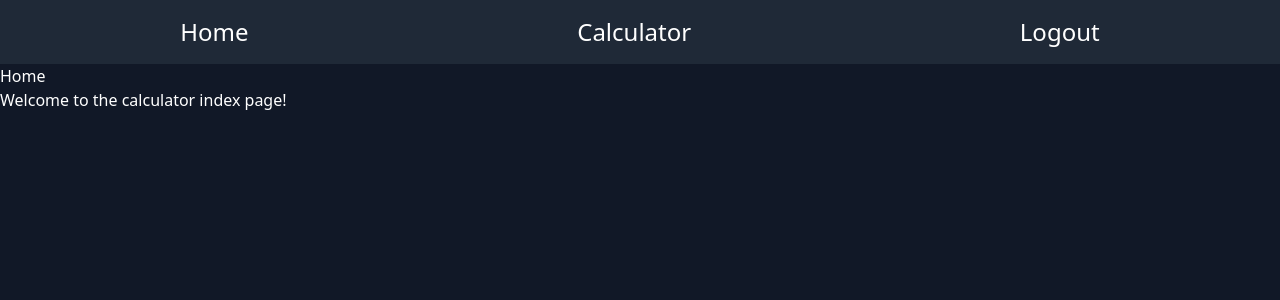
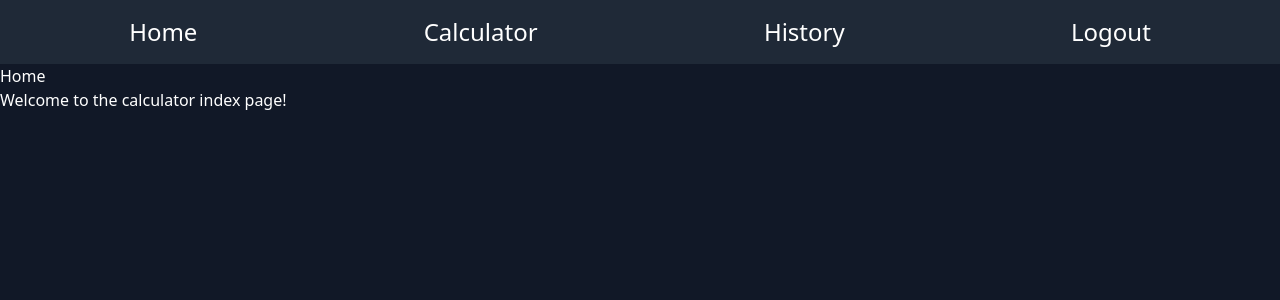
Before and after one commit to emilynievesb/loan_credit_calculator_django, a Django app: page / in a window 1280 px wide. Shown: the top 300 px of the page. Run offline with Django 5.2, Linux system fonts and the light colour scheme; the visitor is signed in with stand-in values (Sample User, id 1); some libraries are stand-ins or nearby versions.

Commit message:
feat: :sparkles: History view

```diff
--- /dev/null
+++ b/calculator/templates/history.html
@@ -0,0 +1,6 @@
+{% extends 'layout.html' %}
+
+{% block content %}
+<h1>History</h1>
+<p>Welcome to your history!</p>
+{% endblock %}
--- a/calculator/templates/layout.html
+++ b/calculator/templates/layout.html
@@ -18,6 +18,10 @@
             </li>
 
             {% if user.is_authenticated %}
+
+            <li class="hover:text-blue-500">
+                <a href="/history/">History</a>
+            </li>
 
             <li class="hover:text-blue-500">
                 <a href="/logout/">Logout</a>
--- a/calculator/views.py
+++ b/calculator/views.py
@@ -14,6 +14,10 @@ def index(request):
 @login_required
 def calculatorView(request):
     return render(request, 'calculatorView.html')
+
+@login_required
+def history(request):
+    return render(request, 'history.html')
 
 def signup(request):
     if request.method == 'GET':
--- a/loan_credit_calculator/urls.py
+++ b/loan_credit_calculator/urls.py
@@ -24,6 +24,7 @@ urlpatterns = [
     path('', views.index, name='index'),
     path('signup/', views.signup, name='signup'),
     path('calculator/', views.calculatorView, name='calculator'),
+    path("history/", views.history, name="history"),
     path('logout/', views.signOut, name='signOut'),
     path('signin/', views.signIn, name='signIn'),
 ]
```
